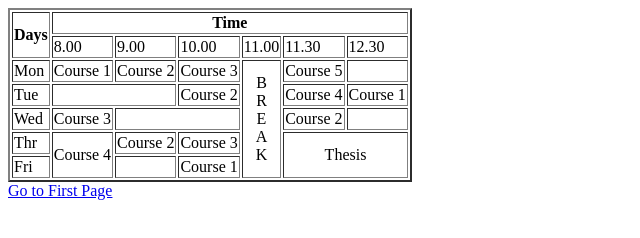
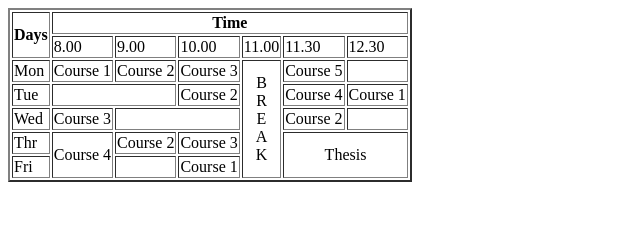
Before and after one commit to bhuban3/Web-Application-Developement-, a plain HTML site: page Routine.html in a window 1280 px wide. Shown: the whole page, without its empty margins (0-640 px from the left). Drawn offline with Linux system fonts and the light colour scheme.

Commit message:
Update Routine.html

```diff
--- a/Routine.html
+++ b/Routine.html
@@ -57,4 +57,3 @@
     </table>
 </body>
 </html>
-<a href="index.html">Go to First Page</a>
```
